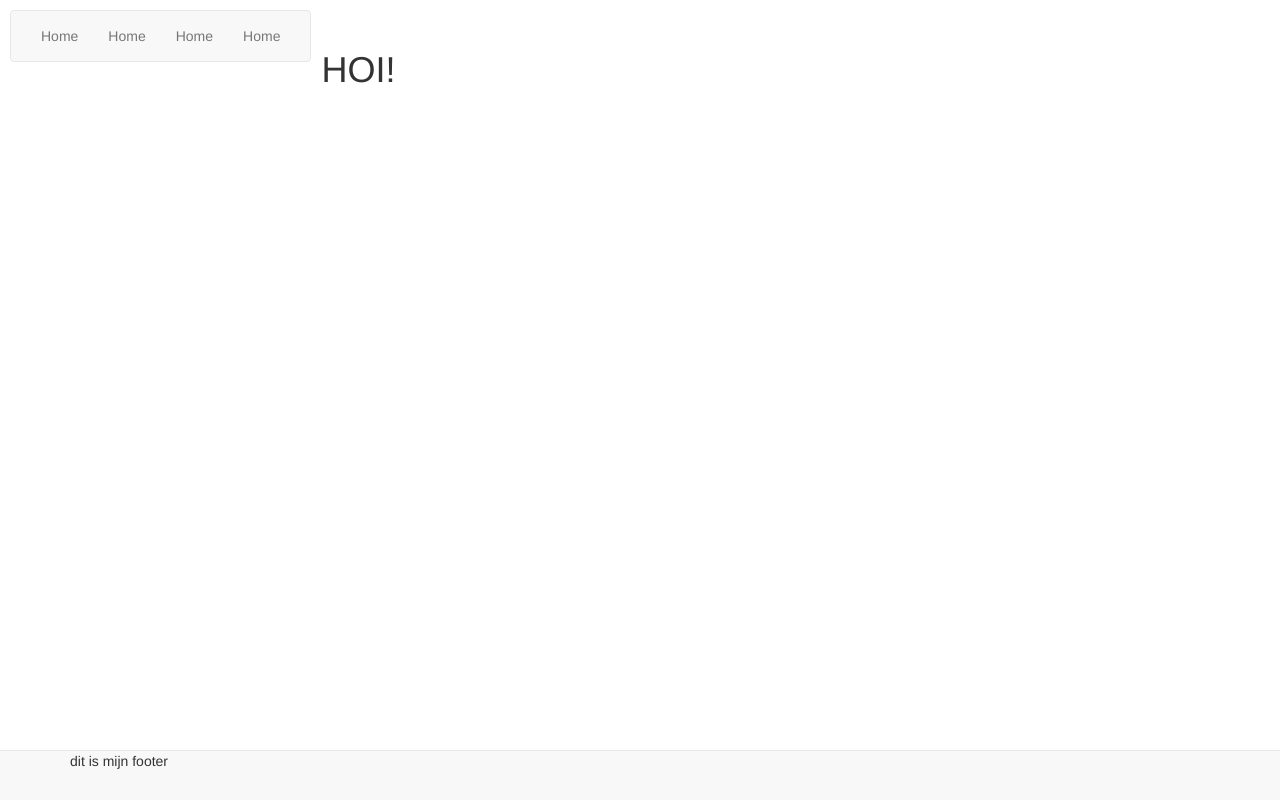
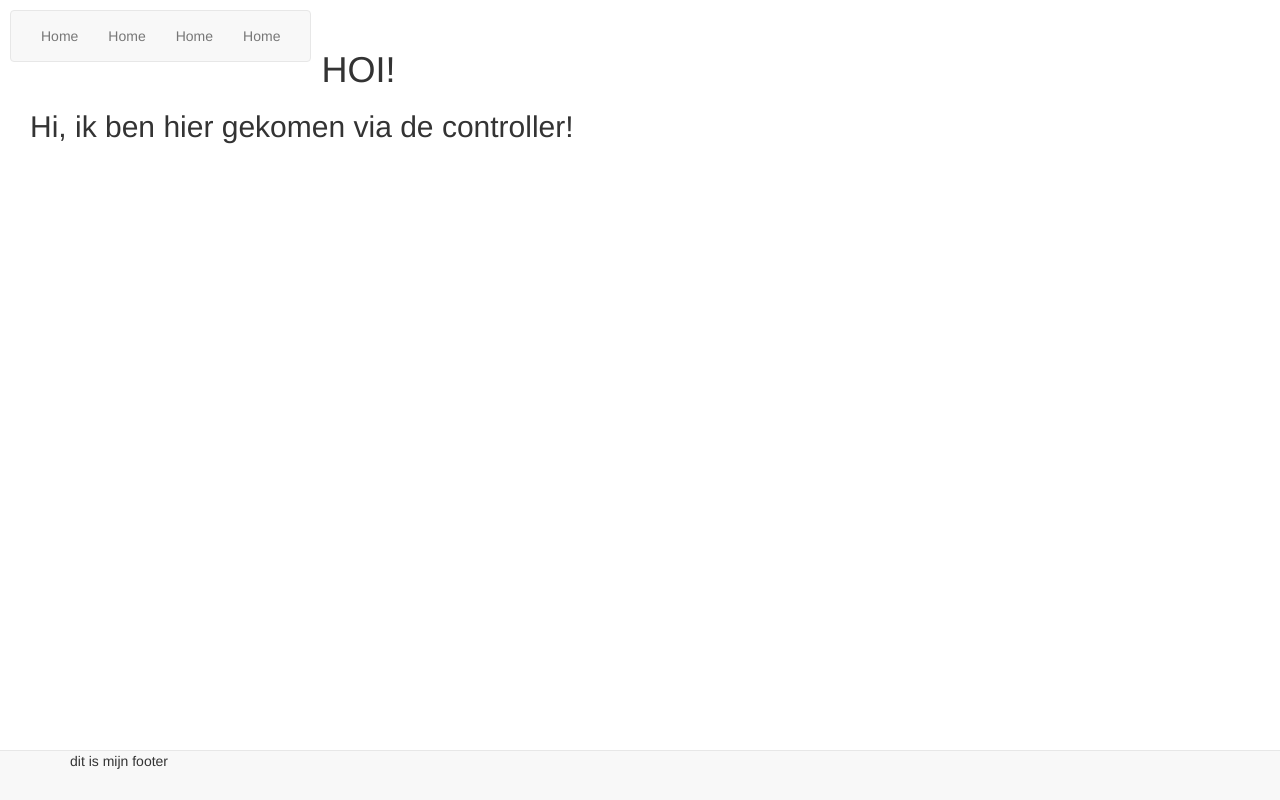
Before and after one commit to Luukschoen/pc-builder-INF4V, a website: page index.html at #/home in a window 1280 px wide. Drawn offline with nearby package versions, Linux system fonts and the light colour scheme.

Commit message:
added controller example

```diff
--- a/js/controllers/MainController.js
+++ b/js/controllers/MainController.js
@@ -2,6 +2,7 @@
 app.controller('MainController', ['$scope', '$rootScope', '$http', '$state', '$stateParams', '$filter',
     function MainController($scope, $rootScope, $http, $state, $stateParams, $filter) {
 
+    $scope.headlines = "Hi, ik ben hier gekomen via de controller!";
 
 
     }
--- a/templates/content/home.html
+++ b/templates/content/home.html
@@ -1 +1,3 @@
 <h1>HOI!</h1>
+
+<h2>{{ headlines }}</h2>
```
